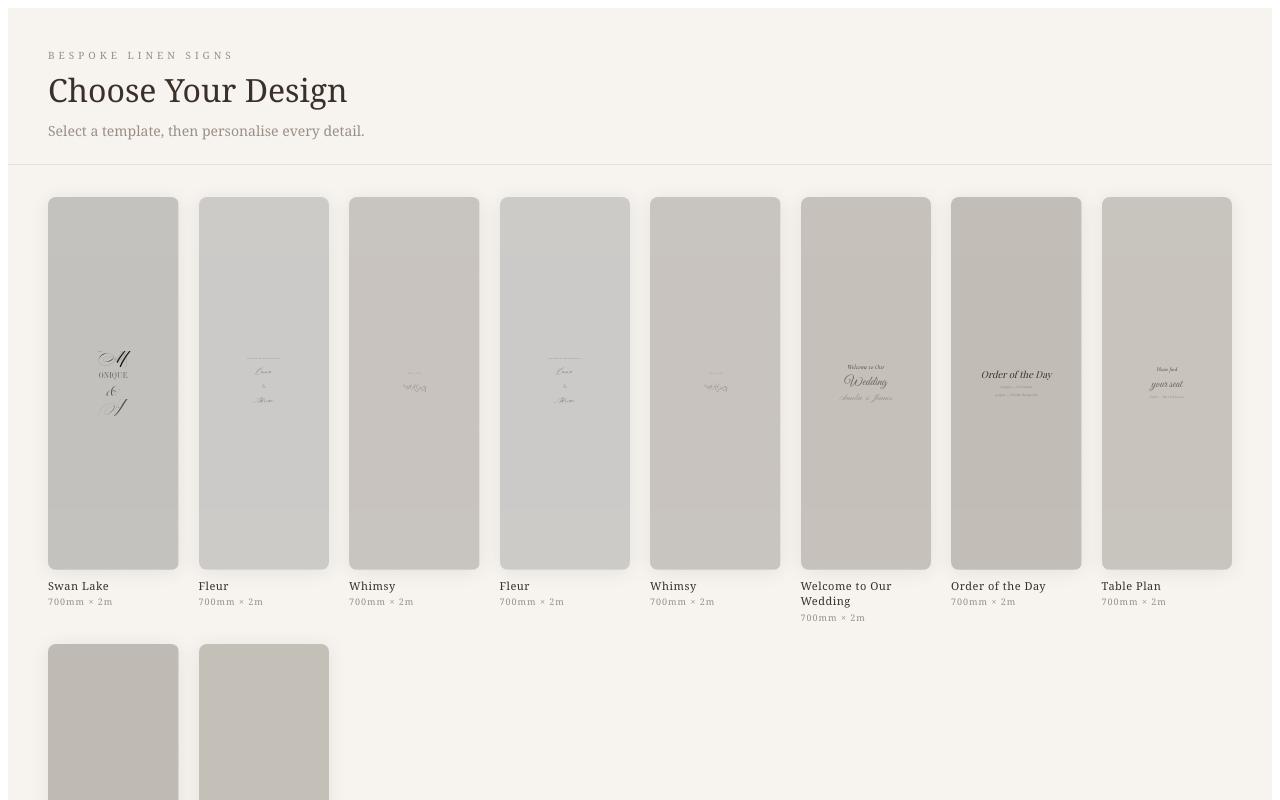
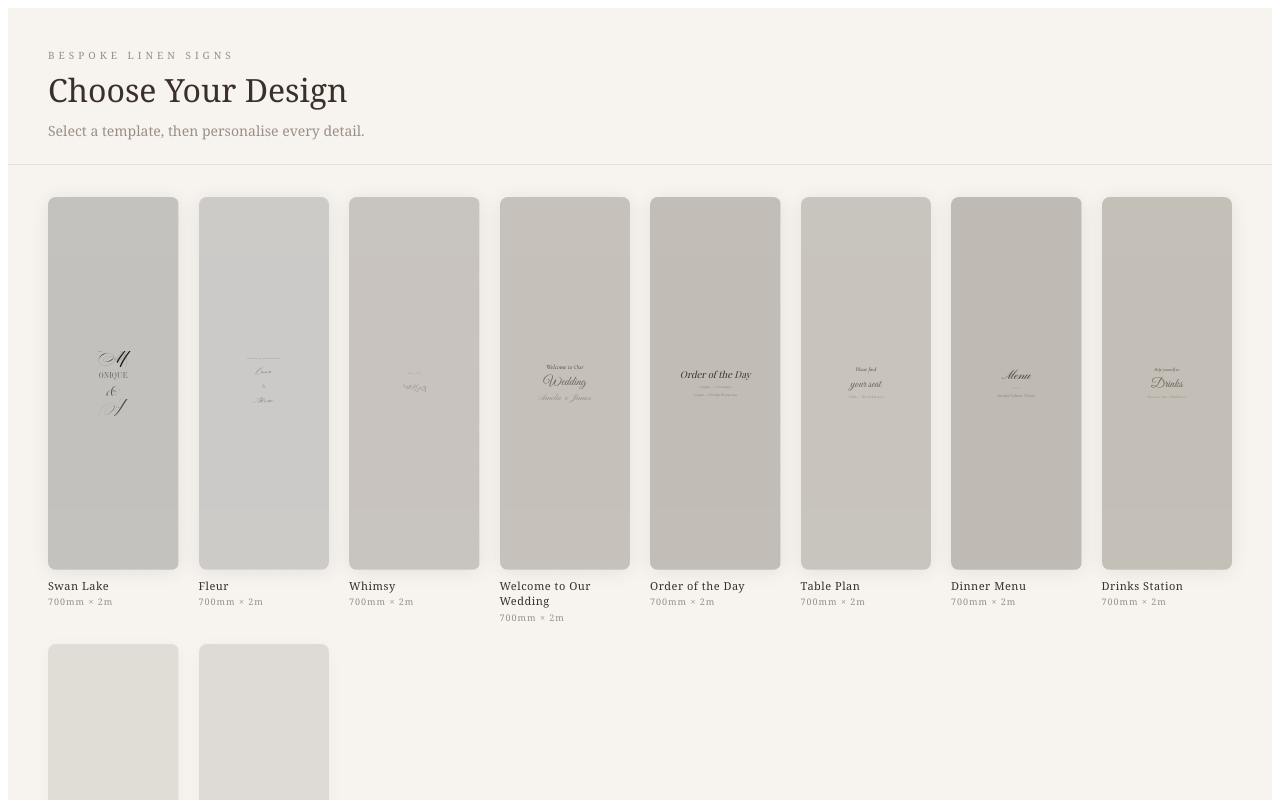
Before and after one commit to SignHustle/linen-sign-editor, a React (Vite) app: page / in a window 1280 px wide. Shown: the top 800 px of the page. Built offline with nearby package versions, Linux system fonts and the light colour scheme; a web font is replaced by a local one.

Commit message:
Fix grey thumbnails (SVG filter id clash), remove duplicate templates

```diff
--- a/src/App.jsx
+++ b/src/App.jsx
@@ -185,25 +185,7 @@ const TEMPLATES = [
     {id:"wh5",type:"text",content:"Amelia & James",x:30,y:265,fontSize:32,fontId:"whimsy",italic:false,align:"center",color:"#6B5E52",width:340,lineHeight:1.3,rotation:0},
     {id:"wh6",type:"text",content:"14th June 2025  -  The Grand Estate",x:30,y:312,fontSize:12,fontId:"jost",italic:false,align:"center",color:"#9A8F85",width:340,letterSpacing:1,lineHeight:1.5,rotation:0},
     {id:"wh7",type:"illustration",illustrationId:"bow",label:"Bow",x:140,y:350,width:120,height:100,color:"#C5B9AC",rotation:0},
-  ]},
-  { id:"fleur", name:"Fleur", category:"wedding-welcome", availableSizes:["700x1400","700x2000","700x3000","1400x2000"], sizeKey:"700x2000", background:"#FAF8F5", elements:[
-    {id:"fl1",type:"text",content:"WELCOME TO THE WEDDING OF",x:30,y:55,fontSize:9,fontId:"jost",italic:false,align:"center",color:"#9A8F85",width:340,letterSpacing:3,lineHeight:1.5,rotation:0},
-    {id:"fl2",type:"text",content:"Emma",x:20,y:90,fontSize:76,fontId:"madison",italic:false,align:"center",color:"#1A1610",width:360,lineHeight:1.15,rotation:0},
-    {id:"fl3",type:"text",content:"&",x:30,y:195,fontSize:22,fontId:"jost",italic:false,align:"center",color:"#9A8F85",width:340,lineHeight:1.3,rotation:0},
-    {id:"fl4",type:"text",content:"Adrian",x:20,y:228,fontSize:76,fontId:"madison",italic:false,align:"center",color:"#1A1610",width:360,lineHeight:1.15,rotation:0},
-    {id:"fl5",type:"divider",x:120,y:335,width:160},
-    {id:"fl6",type:"text",content:"12 JUNE 2025",x:30,y:355,fontSize:10,fontId:"jost",italic:false,align:"center",color:"#9A8F85",width:340,letterSpacing:3,lineHeight:1.5,rotation:0},
-    {id:"fl7",type:"text",content:"The Manor House, Somerset",x:30,y:378,fontSize:9,fontId:"jost",italic:false,align:"center",color:"#C5B9AC",width:340,letterSpacing:2,lineHeight:1.5,rotation:0},
-  ]},
-  { id:"whimsy-wedding", name:"Whimsy", category:"wedding-welcome", availableSizes:["700x1400","700x2000","700x3000","1400x2000"], sizeKey:"700x2000", background:"#F5F0EA", elements:[
-    {id:"wh1",type:"illustration",illustrationId:"dove",label:"Doves",x:110,y:30,width:180,height:80,color:"#9A8F85",rotation:0},
-    {id:"wh2",type:"text",content:"Welcome to Our",x:30,y:130,fontSize:18,fontId:"whimsy",italic:false,align:"center",color:"#5A4A3C",width:340,lineHeight:1.4,rotation:0},
-    {id:"wh3",type:"text",content:"Wedding",x:20,y:168,fontSize:52,fontId:"whimsy",italic:false,align:"center",color:"#3A3028",width:360,lineHeight:1.2,rotation:0},
-    {id:"wh4",type:"divider",x:100,y:240,width:200},
-    {id:"wh5",type:"text",content:"Amelia & James",x:30,y:265,fontSize:32,fontId:"whimsy",italic:false,align:"center",color:"#6B5E52",width:340,lineHeight:1.3,rotation:0},
-    {id:"wh6",type:"text",content:"14th June 2025  -  The Grand Estate",x:30,y:312,fontSize:12,fontId:"jost",italic:false,align:"center",color:"#9A8F85",width:340,letterSpacing:1,lineHeight:1.5,rotation:0},
-    {id:"wh7",type:"illustration",illustrationId:"bow",label:"Bow",x:140,y:350,width:120,height:100,color:"#C5B9AC",rotation:0},
-  ]},
+  ]},,
   { id:"welcome", name:"Welcome to Our Wedding", category:"wedding-welcome", availableSizes:["700x1400","700x2000","700x3000","1400x2000"], sizeKey:"700x2000", background:"#F2EDE4", elements:[
     {id:"e1",type:"text",    content:"Welcome to Our",              x:30,y:80,  fontSize:26,fontId:"cormorant",  italic:true, align:"center",color:"#3A3028",width:340,lineHeight:1.35,rotation:0},
     {id:"e2",type:"text",    content:"Wedding",                     x:30,y:130, fontSize:52,fontId:"great-vibes",italic:false,align:"center",color:"#3A3028",width:340,lineHeight:1.2, rotation:0},
@@ -263,16 +245,17 @@ const TEMPLATES = [
 const DEFAULT_PALETTE = ["#3A3028","#6B5E52","#9A8F85","#F5F0E8","#4A6741","#8AAFC0","#C4714A","#C9A84C"];
 
 // ─── Linen texture ────────────────────────────────────────────────────────────
-function LinenTexture({ opacity=0.18 }) {
+function LinenTexture({ opacity=0.18, uid="linen" }) {
   if (opacity <= 0) return null;
+  const fid = "linen-" + uid;
   return (
     <svg style={{position:"absolute",inset:0,width:"100%",height:"100%",opacity,pointerEvents:"none"}} xmlns="http://www.w3.org/2000/svg">
-      <filter id="linen">
+      <filter id={fid}>
         <feTurbulence type="fractalNoise" baseFrequency="0.65" numOctaves="4" stitchTiles="stitch"/>
         <feColorMatrix type="saturate" values="0"/>
         <feBlend in="SourceGraphic" mode="multiply"/>
       </filter>
-      <rect width="100%" height="100%" filter="url(#linen)"/>
+      <rect width="100%" height="100%" filter={`url(#${fid})`}/>
     </svg>
   );
 }
@@ -1207,7 +1190,7 @@ export default function LinenSignEditor() {
                     opacity:tmpl.placeholder?0.45:1}}
                   onMouseEnter={e => { if (!tmpl.placeholder) { e.currentTarget.style.transform="translateY(-3px)"; e.currentTarget.style.boxShadow="0 8px 32px rgba(0,0,0,0.14)"; }}}
                   onMouseLeave={e => { e.currentTarget.style.transform="none"; e.currentTarget.style.boxShadow="0 2px 20px rgba(0,0,0,0.08)"; }}>
-                  <LinenTexture/>
+                  <LinenTexture uid={tmpl.id}/>
                   <div style={{position:"absolute",inset:8,display:"flex",flexDirection:"column",alignItems:"center",justifyContent:"center",gap:3,overflow:"hidden"}}>
                     {tmpl.elements.slice(0, 4).map((el, i) => el.type === "text" && (
                       <div key={el.id} style={{fontFamily:(getAllFonts().find(f=>f.id===el.fontId)||FONTS[0]).family,
```
